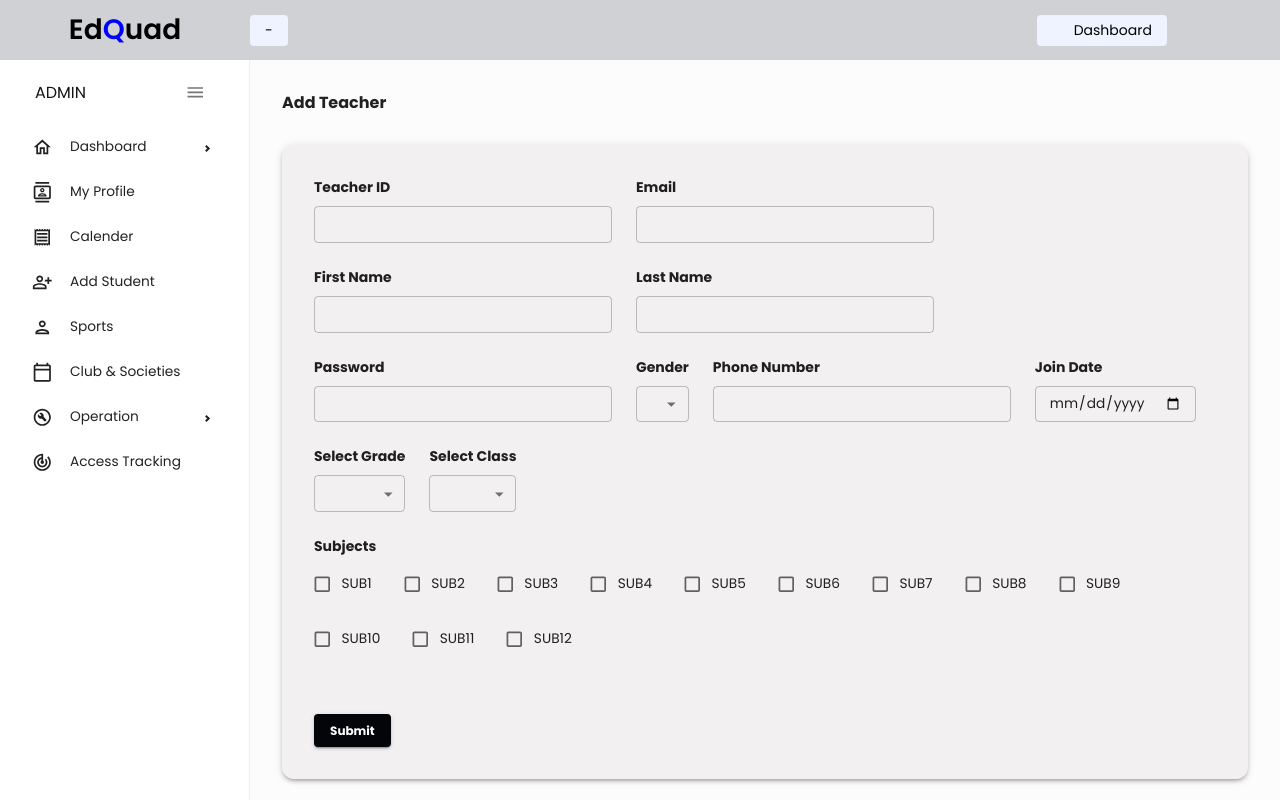
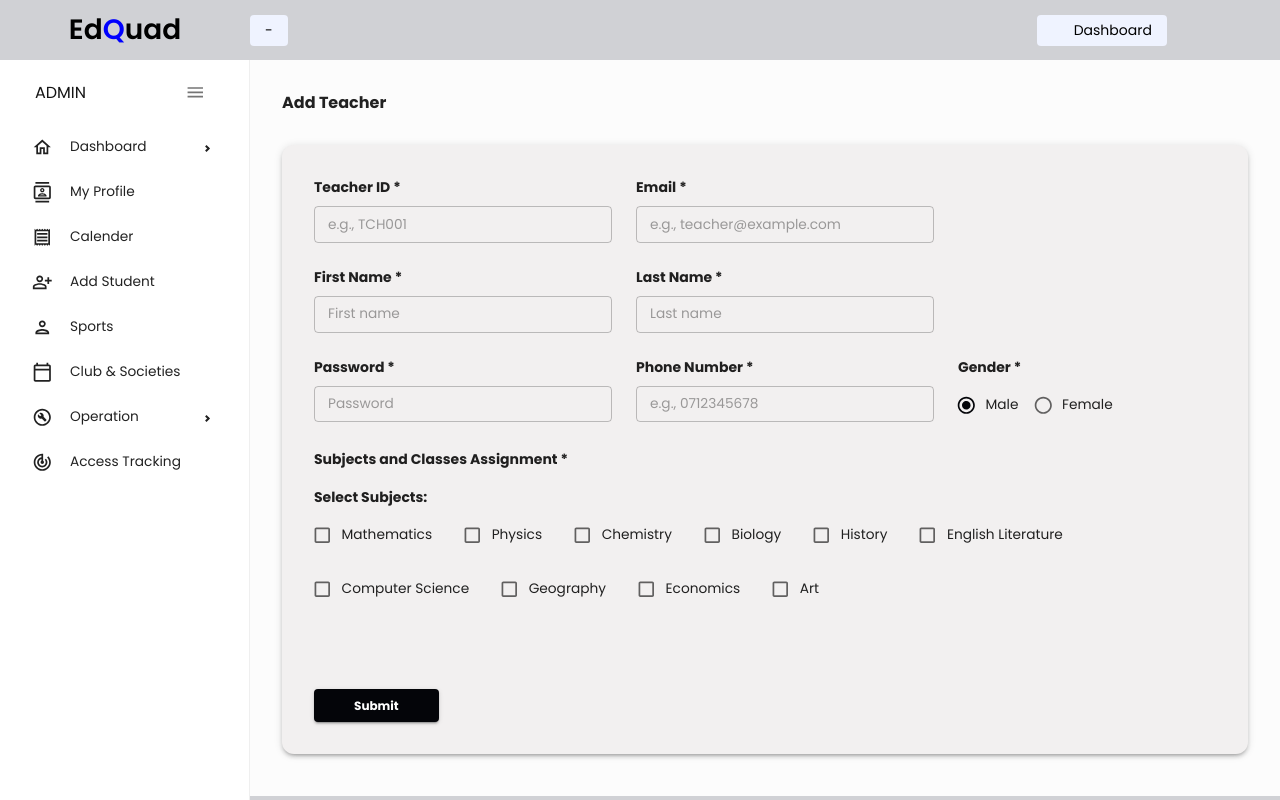
Before and after one commit to Team-EdQuad/EdQuad-Frontend, a React (Vite) app: page /add-teacher in a window 1280 px wide. Built offline with nearby package versions, Linux system fonts and the light colour scheme; sample sign-in values are in the browser's storage; some icons are missing.

Commit message:
add teacher student page created

```diff
--- a/src/pages/AddTeacher.jsx
+++ b/src/pages/AddTeacher.jsx
@@ -1,4 +1,4 @@
-import React, { useState } from "react";
+import React, { useState, useContext } from "react";
 import {
   Box,
   Typography,
@@ -11,128 +11,230 @@ import {
   FormControlLabel,
   Checkbox,
   useTheme,
+  FormControl,
+  RadioGroup,
+  Radio,
+  Snackbar,
   Alert,
+  CircularProgress,
+  Card,
+  CardContent,
+  Divider,
 } from "@mui/material";
 import { tokens } from "../theme";
+import { StoreContext } from "../context/StoreContext";
 
-// Sample data (replace with API calls if available)
-const grades = Array.from({ length: 13 }, (_, i) => (i + 1).toString());
-const classes = ["A", "B", "C", "D", "E"];
-const subjects = Array.from({ length: 12 }, (_, i) => `SUB${i + 1}`); // Adjusted to use SUB001 format
-const genderOptions = ["male", "female", "other"];
+// Available subjects
+const subjects = [
+  { id: "SUB001", name: "Mathematics" },
+  { id: "SUB002", name: "Physics" },
+  { id: "SUB003", name: "Chemistry" },
+  { id: "SUB004", name: "Biology" },
+  { id: "SUB005", name: "History" },
+  { id: "SUB006", name: "English Literature" },
+  { id: "SUB007", name: "Computer Science" },
+  { id: "SUB008", name: "Geography" },
+  { id: "SUB009", name: "Economics" },
+  { id: "SUB010", name: "Art" },
+];
+
+// Available classes
+const availableClasses = [
+  { id: "CLS001", name: "Grade 10-A" },
+  { id: "CLS002", name: "Grade 10-B" },
+  { id: "CLS003", name: "Grade 11-A" },
+  { id: "CLS004", name: "Grade 11-B" },
+  { id: "CLS005", name: "Grade 12-A" },
+  { id: "CLS006", name: "Grade 12-B" },
+  { id: "CLS007", name: "Grade 13-A" },
+  { id: "CLS008", name: "Grade 13-B" },
+];
 
 const AddTeacher = () => {
   const theme = useTheme();
   const colors = tokens(theme.palette.mode);
+  const { token } = useContext(StoreContext);
 
   const [formData, setFormData] = useState({
-    teacherId: "",
-    firstName: "",
-    lastName: "",
+    teacher_id: "",
     email: "",
     password: "",
-    gender: "",
-    phoneNo: "",
-    joinDate: "",
-    grade: "",
-    class: "",
-    selectedSubjects: [],
+    first_name: "",
+    last_name: "",
+    gender: "male",
+    Phone_no: "",
   });
 
-  const [message, setMessage] = useState(null);
-  const [error, setError] = useState(null);
+  // Store subjects with their selected classes
+  const [subjectClasses, setSubjectClasses] = useState({});
+  const [alert, setAlert] = useState({ open: false, type: "", message: "" });
+  const [loading, setLoading] = useState(false);
 
   const handleChange = (field) => (e) => {
     setFormData({ ...formData, [field]: e.target.value });
   };
 
-  const handleSubjectToggle = (subject) => {
-    setFormData((prev) => {
-      const updatedSubjects = prev.selectedSubjects.includes(subject)
-        ? prev.selectedSubjects.filter((s) => s !== subject)
-        : [...prev.selectedSubjects, subject];
-      return { ...prev, selectedSubjects: updatedSubjects };
+  // Handle subject selection/deselection
+  const handleSubjectToggle = (subjectId) => {
+    setSubjectClasses(prev => {
+      const newSubjectClasses = { ...prev };
+      if (newSubjectClasses[subjectId]) {
+        // Remove subject and its classes
+        delete newSubjectClasses[subjectId];
+      } else {
+        // Add subject with empty classes array
+        newSubjectClasses[subjectId] = [];
+      }
+      return newSubjectClasses;
     });
   };
 
-  const handleSubmit = async () => {
-    // Basic validation
-    if (
-      !formData.teacherId ||
-      !formData.firstName ||
-      !formData.lastName ||
-      !formData.email ||
-      !formData.password ||
-      !formData.gender ||
-      !formData.phoneNo ||
-      !formData.joinDate ||
-      !formData.grade ||
-      !formData.class ||
-      formData.selectedSubjects.length === 0
-    ) {
-      setError("Please fill in all required fields and select at least one subject.");
-      return;
+  // Handle class selection for a specific subject
+  const handleClassToggle = (subjectId, classId) => {
+    setSubjectClasses(prev => {
+      const newSubjectClasses = { ...prev };
+      if (!newSubjectClasses[subjectId]) {
+        newSubjectClasses[subjectId] = [];
+      }
+
+      const classIndex = newSubjectClasses[subjectId].indexOf(classId);
+      if (classIndex > -1) {
+        // Remove class
+        newSubjectClasses[subjectId] = newSubjectClasses[subjectId].filter(id => id !== classId);
+      } else {
+        // Add class
+        newSubjectClasses[subjectId] = [...newSubjectClasses[subjectId], classId];
+      }
+
+      return newSubjectClasses;
+    });
+  };
+
+  const validateForm = () => {
+    const requiredFields = [
+      'teacher_id', 'email', 'password', 'first_name',
+      'last_name', 'Phone_no'
+    ];
+
+    for (let field of requiredFields) {
+      if (!formData[field]) {
+        setAlert({
+          open: true,
+          type: "error",
+          message: `Please fill in ${field.replace('_', ' ')}`
+        });
+        return false;
+      }
     }
 
-    // Structure subjects_classes
-    const subjectsClasses = formData.selectedSubjects.map((subject) => ({
-      subject_id: subject,
-      class_id: [`CLS${formData.grade}${formData.class}`], // Example: CLS1A
+    const selectedSubjects = Object.keys(subjectClasses);
+    if (selectedSubjects.length === 0) {
+      setAlert({
+        open: true,
+        type: "error",
+        message: "Please select at least one subject"
+      });
+      return false;
+    }
+
+    // Check if each selected subject has at least one class
+    for (let subjectId of selectedSubjects) {
+      if (!subjectClasses[subjectId] || subjectClasses[subjectId].length === 0) {
+        const subject = subjects.find(s => s.id === subjectId);
+        setAlert({
+          open: true,
+          type: "error",
+          message: `Please select at least one class for ${subject?.name || subjectId}`
+        });
+        return false;
+      }
+    }
+
+    return true;
+  };
+
+  const transformDataForAPI = () => {
+    const currentDate = new Date().toISOString().split('T')[0];
+
+    // Transform subjectClasses object to the required array format
+    const subjects_classes = Object.entries(subjectClasses).map(([subjectId, classIds]) => ({
+      subject_id: subjectId,
+      class_id: classIds
     }));
 
-    const payload = {
-      teacher_id: formData.teacherId,
+    return {
+      teacher_id: formData.teacher_id,
       email: formData.email,
       password: formData.password,
-      full_name: `${formData.firstName} ${formData.lastName}`,
-      first_name: formData.firstName,
-      last_name: formData.lastName,
+      full_name: `${formData.first_name} ${formData.last_name}`.trim(),
+      first_name: formData.first_name,
+      last_name: formData.last_name,
       gender: formData.gender,
-      Phone_no: formData.phoneNo,
-      join_date: formData.joinDate,
-      last_edit_date: formData.joinDate, // Using joinDate for last_edit_date as per example
-      subjects_classes: subjectsClasses,
-      role: "teacher",
+      Phone_no: formData.Phone_no,
+      join_date: currentDate,
+      last_edit_date: currentDate,
+      subjects_classes: subjects_classes,
+      role: "teacher"
     };
+  };
+
+  const handleSubmit = async () => {
+    if (!validateForm()) return;
+
+    setLoading(true);
 
     try {
-      const response = await fetch("http://127.0.0.1:8000/api/user-management/add-teacher", {
-        method: "POST",
+      const apiData = transformDataForAPI();
+
+      console.log("Sending payload:", JSON.stringify(apiData, null, 2)); // Debug log
+
+      const response = await fetch('http://127.0.0.1:8000/api/user-management/add-teacher', {
+        method: 'POST',
         headers: {
-          accept: "application/json",
-          Authorization:
-            "Bearer eyJhbGciOiJIUzI1NiIsInR5cCI6IkpXVCJ9.eyJzd禁止: " + process.env.REACT_APP_JWT_SECRET + ".5iIzeX-X_QVAuryaz8UWdHPtEHdFHDN0PMshhkAMYhk",
-          "Content-Type": "application/json",
+          'accept': 'application/json',
+          'Authorization': `Bearer ${token}`,
+          'Content-Type': 'application/json',
         },
-        body: JSON.stringify(payload),
+        body: JSON.stringify(apiData)
       });
 
-      const data = await response.json();
+      const result = await response.json();
+      console.log("Response:", result); // Debug log
 
       if (response.ok) {
-        setMessage(data.message || "Teacher added successfully");
-        setError(null);
+        setAlert({
+          open: true,
+          type: "success",
+          message: result.message || "Teacher added successfully!",
+        });
+
         // Reset form
         setFormData({
-          teacherId: "",
-          firstName: "",
-          lastName: "",
+          teacher_id: "",
           email: "",
           password: "",
-          gender: "",
-          phoneNo: "",
-          joinDate: "",
-          grade: "",
-          class: "",
-          selectedSubjects: [],
+          first_name: "",
+          last_name: "",
+          gender: "male",
+          Phone_no: "",
         });
+        setSubjectClasses({});
       } else {
-        setError(data.message || "Failed to add teacher");
-        setMessage(null);
+        setAlert({
+          open: true,
+          type: "error",
+          message: result.detail || result.message || 'Failed to add teacher'
+        });
       }
-    } catch (err) {
-      setError("An error occurred while adding the teacher");
-      setMessage(null);
+    } catch (error) {
+      console.error("Submit error:", error);
+      setAlert({
+        open: true,
+        type: "error",
+        message: error.message || "Failed to add teacher. Please try again."
+      });
+    } finally {
+      setLoading(false);
     }
   };
 
@@ -141,9 +243,6 @@ const AddTeacher = () => {
       <Typography variant="h5" fontWeight="bold" gutterBottom>
         Add Teacher
       </Typography>
-
-      {message && <Alert severity="success" sx={{ mb: 2 }}>{message}</Alert>}
-      {error && <Alert severity="error" sx={{ mb: 2 }}>{error}</Alert>}
 
       <Paper
         elevation={3}
@@ -158,21 +257,23 @@ const AddTeacher = () => {
           {/* Teacher ID */}
           <Grid item xs={12} md={6}>
             <Typography fontWeight="bold" fontSize={14}>
-              Teacher ID
+              Teacher ID *
             </Typography>
             <TextField
               fullWidth
-              value={formData.teacherId}
-              onChange={handleChange("teacherId")}
+              value={formData.teacher_id}
+              onChange={handleChange("teacher_id")}
               size="small"
               sx={{ mt: 1 }}
+              placeholder="e.g., TCH001"
+              required
             />
           </Grid>
 
           {/* Email */}
           <Grid item xs={12} md={6}>
             <Typography fontWeight="bold" fontSize={14}>
-              Email
+              Email *
             </Typography>
             <TextField
               fullWidth
@@ -181,41 +282,47 @@ const AddTeacher = () => {
               onChange={handleChange("email")}
               size="small"
               sx={{ mt: 1 }}
+              placeholder="e.g., teacher@example.com"
+              required
             />
           </Grid>
 
           {/* First Name */}
           <Grid item xs={12} md={6}>
             <Typography fontWeight="bold" fontSize={14}>
-              First Name
+              First Name *
             </Typography>
             <TextField
               fullWidth
-              value={formData.firstName}
-              onChange={handleChange("firstName")}
+              value={formData.first_name}
+              onChange={handleChange("first_name")}
               size="small"
               sx={{ mt: 1 }}
+              placeholder="First name"
+              required
             />
           </Grid>
 
           {/* Last Name */}
           <Grid item xs={12} md={6}>
             <Typography fontWeight="bold" fontSize={14}>
-              Last Name
+              Last Name *
             </Typography>
             <TextField
               fullWidth
-              value={formData.lastName}
-              onChange={handleChange("lastName")}
+              value={formData.last_name}
+              onChange={handleChange("last_name")}
               size="small"
               sx={{ mt: 1 }}
+              placeholder="Last name"
+              required
             />
           </Grid>
 
           {/* Password */}
           <Grid item xs={12} md={6}>
             <Typography fontWeight="bold" fontSize={14}>
-              Password
+              Password *
             </Typography>
             <TextField
               fullWidth
@@ -224,140 +331,160 @@ const AddTeacher = () => {
               onChange={handleChange("password")}
               size="small"
               sx={{ mt: 1 }}
+              placeholder="Password"
+              required
+            />
+          </Grid>
+
+          {/* Phone Number */}
+          <Grid item xs={12} md={6}>
+            <Typography fontWeight="bold" fontSize={14}>
+              Phone Number *
+            </Typography>
+            <TextField
+              fullWidth
+              value={formData.Phone_no}
+              onChange={handleChange("Phone_no")}
+              size="small"
+              sx={{ mt: 1 }}
+              placeholder="e.g., 0712345678"
+              required
             />
           </Grid>
 
           {/* Gender */}
           <Grid item xs={12} md={6}>
             <Typography fontWeight="bold" fontSize={14}>
-              Gender
+              Gender *
             </Typography>
-            <TextField
-              select
-              fullWidth
-              value={formData.gender}
-              onChange={handleChange("gender")}
-              size="small"
-              sx={{ mt: 1 }}
-            >
-              {genderOptions.map((option) => (
-                <MenuItem key={option} value={option}>
-                  {option.charAt(0).toUpperCase() + option.slice(1)}
-                </MenuItem>
-              ))}
-            </TextField>
+            <FormControl sx={{ mt: 1 }}>
+              <RadioGroup
+                row
+                value={formData.gender}
+                onChange={handleChange("gender")}
+              >
+                <FormControlLabel value="male" control={<Radio />} label="Male" />
+                <FormControlLabel value="female" control={<Radio />} label="Female" />
+              </RadioGroup>
+            </FormControl>
           </Grid>
 
-          {/* Phone Number */}
-          <Grid item xs={12} md={6}>
-            <Typography fontWeight="bold" fontSize={14}>
-              Phone Number
+          {/* Subjects and Classes Selection */}
+          <Grid item xs={12}>
+            <Typography variant="h6" fontWeight="bold" sx={{ mb: 2 }}>
+              Subjects and Classes Assignment *
             </Typography>
-            <TextField
-              fullWidth
-              value={formData.phoneNo}
-              onChange={handleChange("phoneNo")}
-              size="small"
-              sx={{ mt: 1 }}
-            />
-          </Grid>
 
-          {/* Join Date */}
-          <Grid item xs={12} md={6}>
-            <Typography fontWeight="bold" fontSize={14}>
-              Join Date
+            {/* Subject Selection */}
+            <Typography fontWeight="bold" fontSize={14} sx={{ mb: 1 }}>
+              Select Subjects:
             </Typography>
-            <TextField
-              fullWidth
-              type="date"
-              value={formData.joinDate}
-              onChange={handleChange("joinDate")}
-              size="small"
-              sx={{ mt: 1 }}
-            />
-          </Grid>
-
-          {/* Grade */}
-          <Grid item xs={12} md={6}>
-            <Typography fontWeight="bold" fontSize={14}>
-              Select Grade
-            </Typography>
-            <TextField
-              select
-              fullWidth
-              value={formData.grade}
-              onChange={handleChange("grade")}
-              size="small"
-              sx={{ mt: 1 }}
-            >
-              {grades.map((grade) => (
-                <MenuItem key={grade} value={grade}>
-                  {grade}
-                </MenuItem>
-              ))}
-            </TextField>
-          </Grid>
-
-          {/* Class */}
-          <Grid item xs={12} md={6}>
-            <Typography fontWeight="bold" fontSize={14}>
-              Select Class
-            </Typography>
-            <TextField
-              select
-              fullWidth
-              value={formData.class}
-              onChange={handleChange("class")}
-              size="small"
-              sx={{ mt: 1 }}
-            >
-              {classes.map((cls) => (
-                <MenuItem key={cls} value={cls}>
-                  {cls}
-                </MenuItem>
-              ))}
-            </TextField>
-          </Grid>
-
-          {/* Subjects */}
-          <Grid item xs={12}>
-            <Typography fontWeight="bold" fontSize={14} sx={{ mb: 1 }}>
-              Subjects
-            </Typography>
-            <Grid container spacing={2}>
-              {subjects.map((subject, index) => (
-                <Grid item xs={12} sm={6} md={3} key={index}>
+            <Grid container spacing={2} sx={{ mb: 3 }}>
+              {subjects.map((subject) => (
+                <Grid item xs={12} sm={6} md={4} key={subject.id}>
                   <FormGroup>
                     <FormControlLabel
                       control={
                         <Checkbox
-                          checked={formData.selectedSubjects.includes(subject)}
-                          onChange={() => handleSubjectToggle(subject)}
+                          checked={subjectClasses.hasOwnProperty(subject.id)}
+                          onChange={() => handleSubjectToggle(subject.id)}
                         />
                       }
-                      label={subject}
+                      label={subject.name}
                     />
                   </FormGroup>
                 </Grid>
               ))}
             </Grid>
+
+            {/* Class Selection for each selected subject */}
+            {Object.keys(subjectClasses).length > 0 && (
+              <Box>
+                <Divider sx={{ my: 2 }} />
+                <Typography fontWeight="bold" fontSize={14} sx={{ mb: 2 }}>
+                  Select Classes for Each Subject:
+                </Typography>
+
+                {Object.keys(subjectClasses).map((subjectId) => {
+                  const subject = subjects.find(s => s.id === subjectId);
+                  return (
+                    <Card key={subjectId} sx={{ mb: 2, backgroundColor: colors.primary[500] }}>
+                      <CardContent>
+                        <Typography variant="h6" sx={{ mb: 2 }}>
+                          {subject?.name} - Select Classes:
+                        </Typography>
+                        <Grid container spacing={1}>
+                          {availableClasses.map((cls) => (
+                            <Grid item xs={12} sm={6} md={3} key={cls.id}>
+                              <FormGroup>
+                                <FormControlLabel
+                                  control={
+                                    <Checkbox
+                                      checked={subjectClasses[subjectId]?.includes(cls.id) || false}
+                                      onChange={() => handleClassToggle(subjectId, cls.id)}
+                                    />
+                                  }
+                                  label={cls.name}
+                                />
+                              </FormGroup>
+                            </Grid>
+                          ))}
+                        </Grid>
+                      </CardContent>
+                    </Card>
+                  );
+                })}
+              </Box>
+            )}
           </Grid>
 
-          {/* Submit */}
+          {/* Submit Button */}
           <Grid item xs={12}>
             <Box mt={4}>
               <Button
                 variant="contained"
                 color="primary"
-                sx={{ textTransform: "none", fontWeight: "bold" }}
+                sx={{
+                  textTransform: "none",
+                  fontWeight: "bold",
+                  px: 5,
+                  position: "relative"
+                }}
                 onClick={handleSubmit}
+                disabled={loading}
               >
-                Submit
+                {loading && (
+                  <CircularProgress
+                    size={20}
+                    sx={{
+                      position: "absolute",
+                      left: "50%",
+                      marginLeft: "-10px",
+                    }}
+                  />
+                )}
+                {loading ? "Adding Teacher..." : "Submit"}
               </Button>
             </Box>
           </Grid>
         </Grid>
       </Paper>
+
+      {/* Alert Snackbar */}
+      <Snackbar
+        open={alert.open}
+        autoHideDuration={6000}
+        onClose={() => setAlert({ ...alert, open: false })}
+        anchorOrigin={{ vertical: "bottom", horizontal: "center" }}
+      >
+        <Alert
+          severity={alert.type}
+          variant="filled"
+          onClose={() => setAlert({ ...alert, open: false })}
+        >
+          {alert.message}
+        </Alert>
+      </Snackbar>
     </Box>
   );
 };
```
